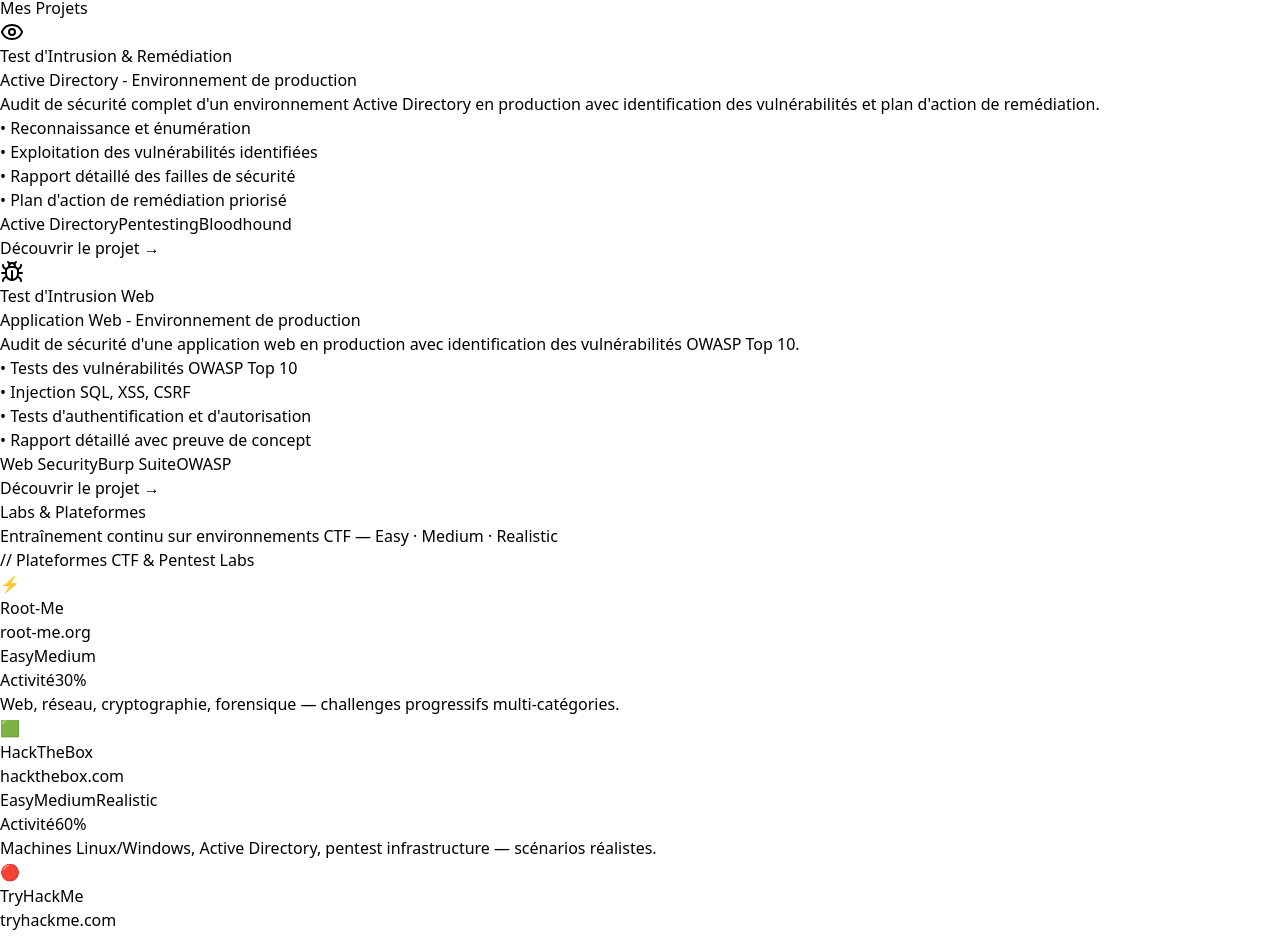
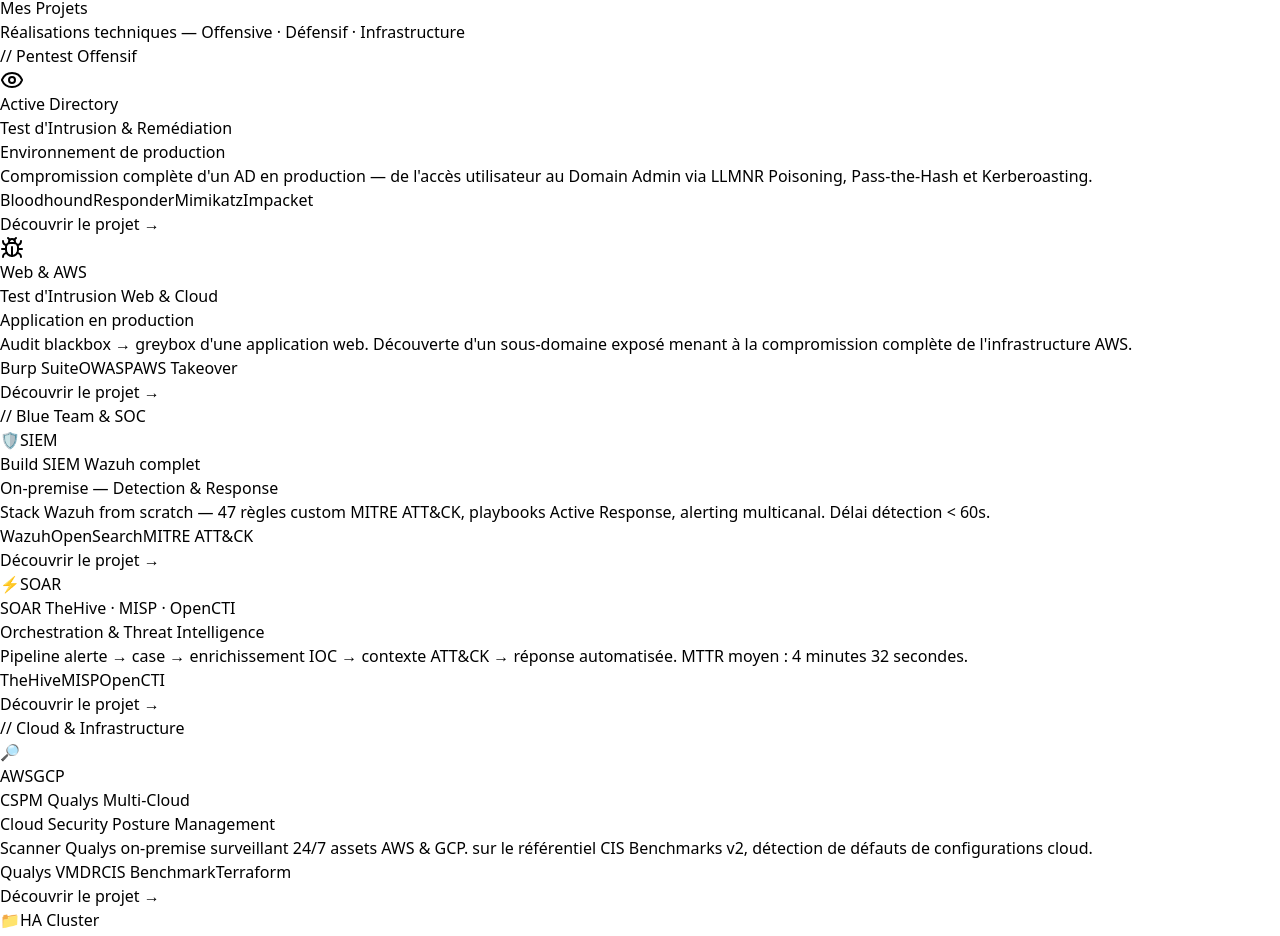
Before and after one commit to cktwi95/My-portfolio, a React (Vite) app: page / in a window 1280 px wide. Shown: the part 2272-3208 px from the top of the page. Built offline with nearby package versions, Linux system fonts and the light colour scheme.

Commit message:
ajout section projets

```diff
--- a/src/App.jsx
+++ b/src/App.jsx
@@ -397,73 +397,200 @@ export default function Portfolio() {
       {/* Projets Section */}
       <section id="projets" className="py-20 px-4 bg-slate-900/50">
         <div className="max-w-6xl mx-auto">
-          <h2 className="text-4xl font-bold mb-12 text-center">
+          <h2 className="text-4xl font-bold mb-4 text-center">
             Mes <span className="text-cyan-400">Projets</span>
           </h2>
+          <p className="text-center text-gray-400 mb-14 font-mono text-sm">
+            Réalisations techniques — Offensive · Défensif · Infrastructure
+          </p>
 
-          <div className="grid md:grid-cols-2 gap-8">
-            {/* Projet 1 */}
-            <div className="bg-slate-800/50 rounded-xl overflow-hidden border border-slate-700 hover:border-cyan-500 transition-all hover:transform hover:scale-105">
-              <div className="bg-gradient-to-br from-red-900/50 to-slate-800 p-6">
-                <Eye className="w-12 h-12 text-red-400 mb-4" />
-                <h3 className="text-2xl font-bold mb-2">Test d'Intrusion & Remédiation</h3>
-                <p className="text-gray-400">Active Directory - Environnement de production</p>
+          {/* Catégorie : Pentest Offensif */}
+          <div className="mb-12">
+            <div className="flex items-center gap-3 mb-6">
+              <span className="font-mono text-xs text-red-400 tracking-widest uppercase">// Pentest Offensif</span>
+              <div className="flex-1 h-px bg-gradient-to-r from-red-500/30 to-transparent"></div>
             </div>
-              <div className="p-6">
-                <p className="text-gray-300 mb-4">
-                  Audit de sécurité complet d'un environnement Active Directory en production avec identification des vulnérabilités et plan d'action de remédiation.
+            <div className="grid md:grid-cols-2 gap-6">
+
+              {/* Pentest AD */}
+              <div className="bg-slate-800/50 rounded-xl overflow-hidden border border-slate-700 hover:border-red-500/50 transition-all hover:scale-[1.02] group">
+                <div className="bg-gradient-to-br from-red-900/40 to-slate-800 p-5">
+                  <div className="flex items-start justify-between mb-3">
+                    <Eye className="w-10 h-10 text-red-400" />
+                    <span className="font-mono text-xs text-red-400 bg-red-900/30 border border-red-500/20 px-2 py-0.5 rounded">Active Directory</span>
+                  </div>
+                  <h3 className="text-xl font-bold mb-1">Test d'Intrusion & Remédiation</h3>
+                  <p className="text-gray-400 text-sm font-mono">Environnement de production</p>
+                </div>
+                <div className="p-5">
+                  <p className="text-gray-300 text-sm mb-4 leading-relaxed">
+                    Compromission complète d'un AD en production — de l'accès utilisateur au Domain Admin via LLMNR Poisoning, Pass-the-Hash et Kerberoasting.
                   </p>
-                <ul className="space-y-2 text-sm text-gray-300 mb-4">
-                  <li>• Reconnaissance et énumération</li>
-                  <li>• Exploitation des vulnérabilités identifiées</li>
-                  <li>• Rapport détaillé des failles de sécurité</li>
-                  <li>• Plan d'action de remédiation priorisé</li>
-                </ul>
-                <div className="flex flex-wrap gap-2">
-                  <span className="text-xs bg-red-900/30 text-red-300 px-3 py-1 rounded-full">Active Directory</span>
-                  <span className="text-xs bg-red-900/30 text-red-300 px-3 py-1 rounded-full">Pentesting</span>
-                  <span className="text-xs bg-red-900/30 text-red-300 px-3 py-1 rounded-full">Bloodhound</span>
+                  <div className="flex flex-wrap gap-2 mb-4">
+                    <span className="text-xs bg-red-900/20 text-red-300 border border-red-500/20 px-2 py-0.5 rounded font-mono">Bloodhound</span>
+                    <span className="text-xs bg-red-900/20 text-red-300 border border-red-500/20 px-2 py-0.5 rounded font-mono">Responder</span>
+                    <span className="text-xs bg-red-900/20 text-red-300 border border-red-500/20 px-2 py-0.5 rounded font-mono">Mimikatz</span>
+                    <span className="text-xs bg-red-900/20 text-red-300 border border-red-500/20 px-2 py-0.5 rounded font-mono">Impacket</span>
                   </div>
-                <button
-                  onClick={() => navigate('/projets/pentest-ad')}
-                  className="mt-4 w-full border border-cyan-500/50 text-cyan-400 hover:bg-cyan-500/10 hover:border-cyan-400 px-4 py-2 rounded-lg text-sm transition-all flex items-center justify-center gap-2"
-                >
+                  <button onClick={() => navigate('/projets/pentest-ad')} className="w-full border border-red-500/30 text-red-400 hover:bg-red-500/10 hover:border-red-400 px-4 py-2 rounded-lg text-sm transition-all font-mono">
                     Découvrir le projet →
                   </button>
                 </div>
               </div>
 
-            {/* Projet 2 */}
-            <div className="bg-slate-800/50 rounded-xl overflow-hidden border border-slate-700 hover:border-cyan-500 transition-all hover:transform hover:scale-105">
-              <div className="bg-gradient-to-br from-orange-900/50 to-slate-800 p-6">
-                <Bug className="w-12 h-12 text-orange-400 mb-4" />
-                <h3 className="text-2xl font-bold mb-2">Test d'Intrusion Web</h3>
-                <p className="text-gray-400">Application Web - Environnement de production</p>
+              {/* Pentest Web AWS */}
+              <div className="bg-slate-800/50 rounded-xl overflow-hidden border border-slate-700 hover:border-orange-500/50 transition-all hover:scale-[1.02] group">
+                <div className="bg-gradient-to-br from-orange-900/40 to-slate-800 p-5">
+                  <div className="flex items-start justify-between mb-3">
+                    <Bug className="w-10 h-10 text-orange-400" />
+                    <span className="font-mono text-xs text-orange-400 bg-orange-900/30 border border-orange-500/20 px-2 py-0.5 rounded">Web & AWS</span>
                   </div>
-              <div className="p-6">
-                <p className="text-gray-300 mb-4">
-                  Audit de sécurité d'une application web en production avec identification des vulnérabilités OWASP Top 10.
+                  <h3 className="text-xl font-bold mb-1">Test d'Intrusion Web & Cloud</h3>
+                  <p className="text-gray-400 text-sm font-mono">Application en production</p>
+                </div>
+                <div className="p-5">
+                  <p className="text-gray-300 text-sm mb-4 leading-relaxed">
+                    Audit blackbox → greybox d'une application web. Découverte d'un sous-domaine exposé menant à la compromission complète de l'infrastructure AWS.
                   </p>
-                <ul className="space-y-2 text-sm text-gray-300 mb-4">
-                  <li>• Tests des vulnérabilités OWASP Top 10</li>
-                  <li>• Injection SQL, XSS, CSRF</li>
-                  <li>• Tests d'authentification et d'autorisation</li>
-                  <li>• Rapport détaillé avec preuve de concept</li>
-                </ul>
-                <div className="flex flex-wrap gap-2">
-                  <span className="text-xs bg-orange-900/30 text-orange-300 px-3 py-1 rounded-full">Web Security</span>
-                  <span className="text-xs bg-orange-900/30 text-orange-300 px-3 py-1 rounded-full">Burp Suite</span>
-                  <span className="text-xs bg-orange-900/30 text-orange-300 px-3 py-1 rounded-full">OWASP</span>
+                  <div className="flex flex-wrap gap-2 mb-4">
+                    <span className="text-xs bg-orange-900/20 text-orange-300 border border-orange-500/20 px-2 py-0.5 rounded font-mono">Burp Suite</span>
+                    <span className="text-xs bg-orange-900/20 text-orange-300 border border-orange-500/20 px-2 py-0.5 rounded font-mono">OWASP</span>
+                    <span className="text-xs bg-orange-900/20 text-orange-300 border border-orange-500/20 px-2 py-0.5 rounded font-mono">AWS Takeover</span>
                   </div>
-                <button
-                  onClick={() => navigate('/projets/pentest-web-aws')}
-                  className="mt-4 w-full border border-cyan-500/50 text-cyan-400 hover:bg-cyan-500/10 hover:border-cyan-400 px-4 py-2 rounded-lg text-sm transition-all flex items-center justify-center gap-2"
-                >
+                  <button onClick={() => navigate('/projets/pentest-web-aws')} className="w-full border border-orange-500/30 text-orange-400 hover:bg-orange-500/10 hover:border-orange-400 px-4 py-2 rounded-lg text-sm transition-all font-mono">
                     Découvrir le projet →
                   </button>
                 </div>
               </div>
+
             </div>
+          </div>
+
+          {/* Catégorie : Blue Team & SOC */}
+          <div className="mb-12">
+            <div className="flex items-center gap-3 mb-6">
+              <span className="font-mono text-xs text-cyan-400 tracking-widest uppercase">// Blue Team & SOC</span>
+              <div className="flex-1 h-px bg-gradient-to-r from-cyan-500/30 to-transparent"></div>
+            </div>
+            <div className="grid md:grid-cols-2 gap-6">
+
+              {/* SIEM Wazuh */}
+              <div className="bg-slate-800/50 rounded-xl overflow-hidden border border-slate-700 hover:border-cyan-500/50 transition-all hover:scale-[1.02]">
+                <div className="bg-gradient-to-br from-cyan-900/30 to-slate-800 p-5">
+                  <div className="flex items-start justify-between mb-3">
+                    <span className="text-3xl">🛡️</span>
+                    <span className="font-mono text-xs text-cyan-400 bg-cyan-900/30 border border-cyan-500/20 px-2 py-0.5 rounded">SIEM</span>
+                  </div>
+                  <h3 className="text-xl font-bold mb-1">Build SIEM Wazuh complet</h3>
+                  <p className="text-gray-400 text-sm font-mono">On-premise — Detection & Response</p>
+                </div>
+                <div className="p-5">
+                  <p className="text-gray-300 text-sm mb-4 leading-relaxed">
+                    Stack Wazuh from scratch — 47 règles custom MITRE ATT&CK, playbooks Active Response, alerting multicanal. Délai détection &lt; 60s.
+                  </p>
+                  <div className="flex flex-wrap gap-2 mb-4">
+                    <span className="text-xs bg-cyan-900/20 text-cyan-300 border border-cyan-500/20 px-2 py-0.5 rounded font-mono">Wazuh</span>
+                    <span className="text-xs bg-cyan-900/20 text-cyan-300 border border-cyan-500/20 px-2 py-0.5 rounded font-mono">OpenSearch</span>
+                    <span className="text-xs bg-cyan-900/20 text-cyan-300 border border-cyan-500/20 px-2 py-0.5 rounded font-mono">MITRE ATT&CK</span>
+                  </div>
+                  <button onClick={() => navigate('/projets/siem-wazuh')} className="w-full border border-cyan-500/30 text-cyan-400 hover:bg-cyan-500/10 hover:border-cyan-400 px-4 py-2 rounded-lg text-sm transition-all font-mono">
+                    Découvrir le projet →
+                  </button>
+                </div>
+              </div>
+
+              {/* SOAR */}
+              <div className="bg-slate-800/50 rounded-xl overflow-hidden border border-slate-700 hover:border-indigo-500/50 transition-all hover:scale-[1.02]">
+                <div className="bg-gradient-to-br from-indigo-900/30 to-slate-800 p-5">
+                  <div className="flex items-start justify-between mb-3">
+                    <span className="text-3xl">⚡</span>
+                    <span className="font-mono text-xs text-indigo-400 bg-indigo-900/30 border border-indigo-500/20 px-2 py-0.5 rounded">SOAR</span>
+                  </div>
+                  <h3 className="text-xl font-bold mb-1">SOAR TheHive · MISP · OpenCTI</h3>
+                  <p className="text-gray-400 text-sm font-mono">Orchestration & Threat Intelligence</p>
+                </div>
+                <div className="p-5">
+                  <p className="text-gray-300 text-sm mb-4 leading-relaxed">
+                    Pipeline alerte → case → enrichissement IOC → contexte ATT&CK → réponse automatisée. MTTR moyen : 4 minutes 32 secondes.
+                  </p>
+                  <div className="flex flex-wrap gap-2 mb-4">
+                    <span className="text-xs bg-indigo-900/20 text-indigo-300 border border-indigo-500/20 px-2 py-0.5 rounded font-mono">TheHive</span>
+                    <span className="text-xs bg-indigo-900/20 text-indigo-300 border border-indigo-500/20 px-2 py-0.5 rounded font-mono">MISP</span>
+                    <span className="text-xs bg-indigo-900/20 text-indigo-300 border border-indigo-500/20 px-2 py-0.5 rounded font-mono">OpenCTI</span>
+                  </div>
+                  <button onClick={() => navigate('/projets/soar')} className="w-full border border-indigo-500/30 text-indigo-400 hover:bg-indigo-500/10 hover:border-indigo-400 px-4 py-2 rounded-lg text-sm transition-all font-mono">
+                    Découvrir le projet →
+                  </button>
+                </div>
+              </div>
+
+            </div>
+          </div>
+
+          {/* Catégorie : Cloud & Infrastructure */}
+          <div>
+            <div className="flex items-center gap-3 mb-6">
+              <span className="font-mono text-xs text-purple-400 tracking-widest uppercase">// Cloud & Infrastructure</span>
+              <div className="flex-1 h-px bg-gradient-to-r from-purple-500/30 to-transparent"></div>
+            </div>
+            <div className="grid md:grid-cols-2 gap-6">
+
+              {/* CSPM */}
+              <div className="bg-slate-800/50 rounded-xl overflow-hidden border border-slate-700 hover:border-purple-500/50 transition-all hover:scale-[1.02]">
+                <div className="bg-gradient-to-br from-purple-900/30 to-slate-800 p-5">
+                  <div className="flex items-start justify-between mb-3">
+                    <span className="text-3xl">🔎</span>
+                    <div className="flex gap-1">
+                      <span className="font-mono text-xs text-orange-400 bg-orange-900/20 border border-orange-500/20 px-2 py-0.5 rounded">AWS</span>
+                      <span className="font-mono text-xs text-blue-400 bg-blue-900/20 border border-blue-500/20 px-2 py-0.5 rounded">GCP</span>
+                    </div>
+                  </div>
+                  <h3 className="text-xl font-bold mb-1">CSPM Qualys Multi-Cloud</h3>
+                  <p className="text-gray-400 text-sm font-mono">Cloud Security Posture Management</p>
+                </div>
+                <div className="p-5">
+                  <p className="text-gray-300 text-sm mb-4 leading-relaxed">
+                    Scanner Qualys on-premise surveillant 24/7 assets AWS & GCP. sur le référentiel CIS Benchmarks v2, détection de défauts de configurations cloud.
+                  </p>
+                  <div className="flex flex-wrap gap-2 mb-4">
+                    <span className="text-xs bg-purple-900/20 text-purple-300 border border-purple-500/20 px-2 py-0.5 rounded font-mono">Qualys VMDR</span>
+                    <span className="text-xs bg-purple-900/20 text-purple-300 border border-purple-500/20 px-2 py-0.5 rounded font-mono">CIS Benchmark</span>
+                    <span className="text-xs bg-purple-900/20 text-purple-300 border border-purple-500/20 px-2 py-0.5 rounded font-mono">Terraform</span>
+                  </div>
+                  <button onClick={() => navigate('/projets/cspm-qualys')} className="w-full border border-purple-500/30 text-purple-400 hover:bg-purple-500/10 hover:border-purple-400 px-4 py-2 rounded-lg text-sm transition-all font-mono">
+                    Découvrir le projet →
+                  </button>
+                </div>
+              </div>
+
+              {/* OpenLDAP */}
+              <div className="bg-slate-800/50 rounded-xl overflow-hidden border border-slate-700 hover:border-green-500/50 transition-all hover:scale-[1.02]">
+                <div className="bg-gradient-to-br from-green-900/30 to-slate-800 p-5">
+                  <div className="flex items-start justify-between mb-3">
+                    <span className="text-3xl">📁</span>
+                    <span className="font-mono text-xs text-green-400 bg-green-900/20 border border-green-500/20 px-2 py-0.5 rounded">HA Cluster</span>
+                  </div>
+                  <h3 className="text-xl font-bold mb-1">Annuaire OpenLDAP complet</h3>
+                  <p className="text-gray-400 text-sm font-mono">15 000 entrées — SLA 99.9%</p>
+                </div>
+                <div className="p-5">
+                  <p className="text-gray-300 text-sm mb-4 leading-relaxed">
+                    Annuaire d'entreprise from scratch sur cahier des charges. Cluster 3 nœuds, LDAPS TLS 1.3, ppolicy, ACLs et 5 applicatifs raccordés. 512 req/s validé.
+                  </p>
+                  <div className="flex flex-wrap gap-2 mb-4">
+                    <span className="text-xs bg-green-900/20 text-green-300 border border-green-500/20 px-2 py-0.5 rounded font-mono">OpenLDAP 2.6</span>
+                    <span className="text-xs bg-green-900/20 text-green-300 border border-green-500/20 px-2 py-0.5 rounded font-mono">HAProxy</span>
+                    <span className="text-xs bg-green-900/20 text-green-300 border border-green-500/20 px-2 py-0.5 rounded font-mono">TLS 1.3</span>
+                  </div>
+                  <button onClick={() => navigate('/projets/openldap')} className="w-full border border-green-500/30 text-green-400 hover:bg-green-500/10 hover:border-green-400 px-4 py-2 rounded-lg text-sm transition-all font-mono">
+                    Découvrir le projet →
+                  </button>
+                </div>
+              </div>
+
+            </div>
+          </div>
+
         </div>
       </section>
 
@@ -474,7 +601,7 @@ export default function Portfolio() {
             Labs & <span className="text-cyan-400">Plateformes</span>
           </h2>
           <p className="text-center text-gray-400 mb-12 font-mono text-sm">
-            Entraînement continu sur environnements CTF — Easy · Medium · Realistic
+            Entraînement continu sur environnements réels — Easy · Medium · Realistic
           </p>
 
           {/* Plateformes CTF */}
```
Lines whose indentation alone changed are shown as unchanged.
